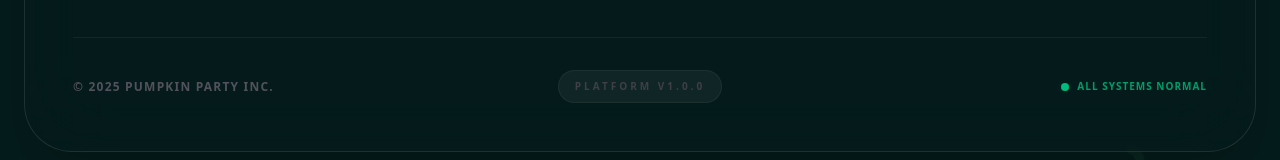
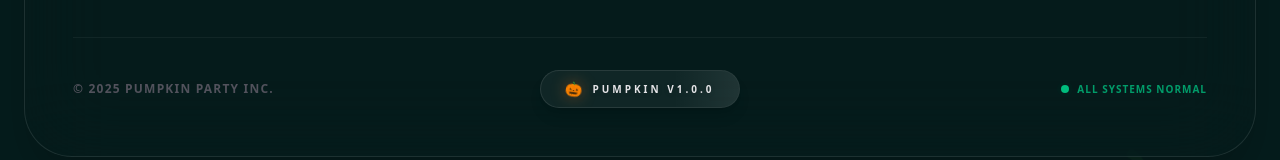
Before and after one commit to donwolfonline/Pumpkin, a Next.js app in the folder apps/web/: page /terms in a window 1280 px wide. Shown: the part 884-1044 px from the top of the page. Built offline with nearby package versions, Linux system fonts and the light colour scheme; no server answers.

Commit message:
feat(ui): add magical footer branding and animations
- Renamed 'Platform' to '🎃 Pumpkin' in footer
- Added high-visibility typography (text-zinc-200)
- Implemented shimmer, glow, and tilt animations using framer-motion
- Converted Footer to client component to support animations

```diff
--- a/apps/web/components/layout/footer.tsx
+++ b/apps/web/components/layout/footer.tsx
@@ -1,5 +1,8 @@
+"use client";
+
 import Link from "next/link";
 import { VERSION } from "@/lib/version";
+import { motion } from "framer-motion";
 
 export function Footer() {
     return (
@@ -45,14 +48,47 @@ export function Footer() {
                     </div>
 
                     <div className="pt-8 border-t border-white/5 flex flex-col md:flex-row items-center justify-between gap-6">
-                        <div className="text-xs text-zinc-600 font-bold uppercase tracking-widest md:w-1/3">
+                        <div className="text-xs text-zinc-600 font-bold uppercase tracking-widest md:w-1/3 text-center md:text-left">
                             © {new Date().getFullYear()} Pumpkin Party Inc.
                         </div>
 
                         <div className="md:w-1/3 flex justify-center">
-                            <span className="text-[10px] text-zinc-700 font-bold uppercase tracking-[0.3em] bg-white/5 px-4 py-2 rounded-full border border-white/5">
-                                Platform v{VERSION}
-                            </span>
+                            <motion.div
+                                initial={{ opacity: 0, scale: 0.95 }}
+                                animate={{ opacity: 1, scale: 1 }}
+                                whileHover={{ scale: 1.05 }}
+                                className="relative group overflow-hidden bg-white/5 px-6 py-2 rounded-full border border-white/10 shadow-lg transition-all hover:bg-white/10 cursor-default"
+                            >
+                                {/* Shimmering Light Effect */}
+                                <motion.div
+                                    animate={{
+                                        x: ['-100%', '200%'],
+                                    }}
+                                    transition={{
+                                        duration: 3,
+                                        repeat: Infinity,
+                                        ease: "easeInOut",
+                                        repeatDelay: 1
+                                    }}
+                                    className="absolute inset-0 bg-gradient-to-r from-transparent via-white/10 to-transparent skew-x-12 pointer-events-none"
+                                />
+
+                                <div className="relative z-10 flex items-center gap-2.5">
+                                    <motion.span
+                                        animate={{ rotate: [0, 10, -10, 0] }}
+                                        transition={{ duration: 4, repeat: Infinity, ease: "easeInOut" }}
+                                        className="text-sm filter drop-shadow-[0_0_8px_rgba(249,115,22,0.4)]"
+                                    >
+                                        🎃
+                                    </motion.span>
+                                    <span className="text-[10px] text-zinc-200 font-bold uppercase tracking-[0.3em] drop-shadow-sm">
+                                        Pumpkin v{VERSION}
+                                    </span>
+                                </div>
+
+                                {/* Outer Glow on Hover */}
+                                <div className="absolute inset-0 rounded-full opacity-0 group-hover:opacity-100 transition-opacity duration-500 shadow-[0_0_20px_rgba(249,115,22,0.25)] pointer-events-none" />
+                            </motion.div>
                         </div>
 
                         <div className="md:w-1/3 flex items-center justify-center md:justify-end gap-6 text-[10px] font-bold uppercase tracking-widest">
```
